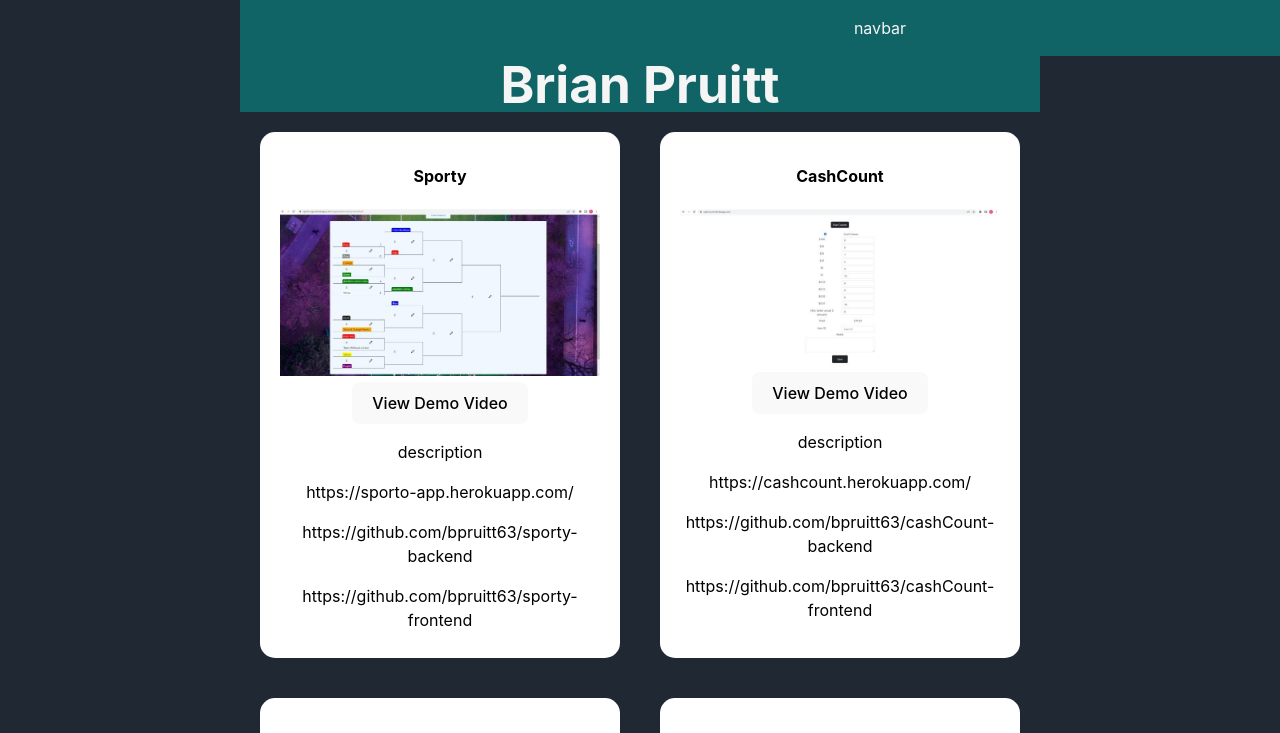
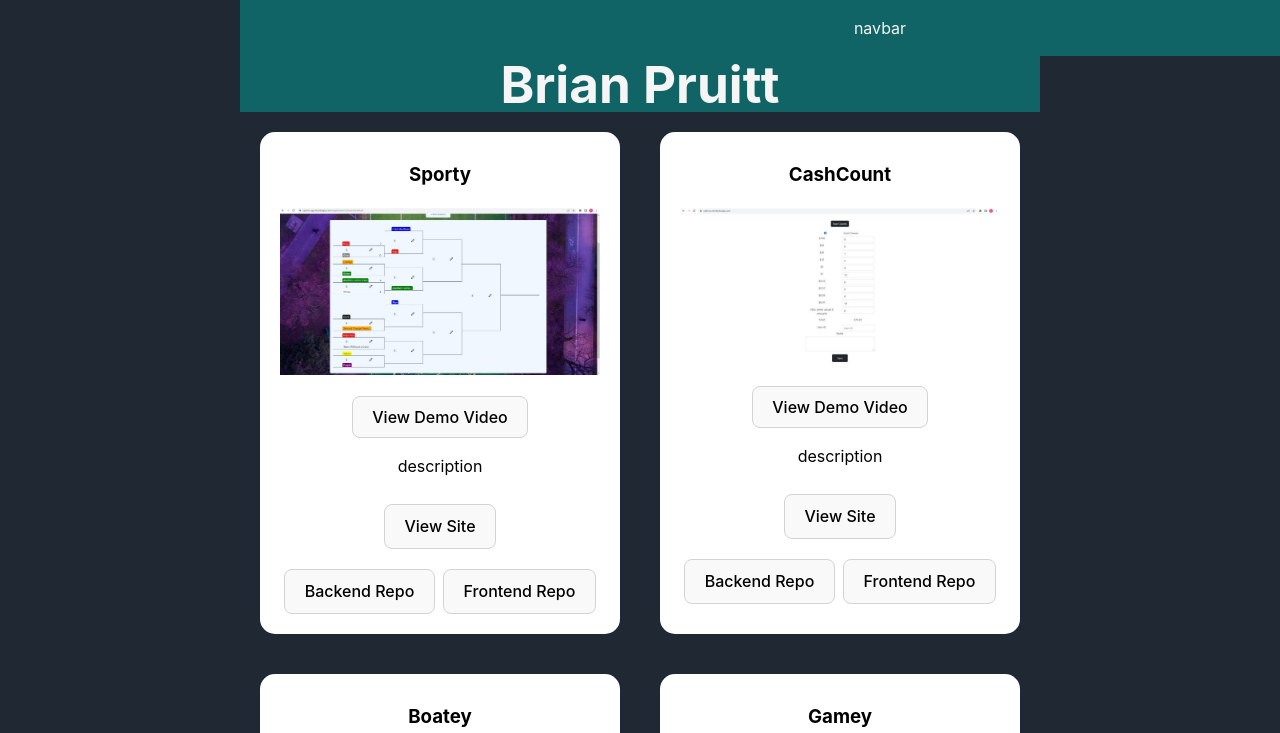
Before and after one commit to bpruitt63/portfolio, a React (Vite) app: page / in a window 1280 px wide. Shown: the top 733 px of the page. Built offline with nearby package versions, Linux system fonts and the light colour scheme.

Commit message:
styled project buttons

```diff
--- a/src/Project.jsx
+++ b/src/Project.jsx
@@ -7,7 +7,7 @@ function Project({project}) {
 
     return (
         <div className='projectCard'>
-            <h4>{project.title}</h4>
+            <h3>{project.title}</h3>
             <img className='projectScreenshot'
                 src={project.image.src}
                 alt={project.image.alt} />
@@ -24,13 +24,31 @@ function Project({project}) {
                     </iframe>
                 </div>}
             <p>{project.description}</p>
-            <p>{project.link}</p>
-            {project.backendFiles &&
-                <p>{project.backendFiles}</p>}
-            {project.frontendFiles &&
-                <p>{project.frontendFiles}</p>}
-            {project.singleRepo &&
-                <p>{project.singleRepo}</p>}
+            <a href={project.link}
+                target='blank'
+                className='projectButton'>
+                View Site
+            </a>
+            <div className='projectRepos'>
+                {project.backendFiles &&
+                    <a href={project.backendFiles}
+                        target='blank'
+                        className='projectButton'>
+                        Backend Repo
+                    </a>}
+                {project.frontendFiles &&
+                    <a href={project.frontendFiles}
+                        target='blank'
+                        className='projectButton'>
+                        Frontend Repo
+                    </a>}
+                {project.singleRepo &&
+                    <a href={project.singleRepo}
+                        target='blank'
+                        className='projectButton'>
+                        Project Repo
+                    </a>}
+            </div>
         </div>
     );
 };
--- a/src/static/styles/index.css
+++ b/src/static/styles/index.css
@@ -35,14 +35,13 @@ h1 {
 
 button {
   border-radius: 8px;
-  border: 1px solid transparent;
+  border: 1px solid lightgrey;
+  background-color: #f9f9f9;
   padding: 0.6em 1.2em;
   font-size: 1em;
   font-weight: 500;
   font-family: inherit;
-  background-color: #1a1a1a;
   cursor: pointer;
-  transition: border-color 0.25s;
 }
 button:hover {
   border-color: #646cff;
--- a/src/static/styles/projects.css
+++ b/src/static/styles/projects.css
@@ -33,4 +33,35 @@
 
 .projectScreenshot {
     max-width: 100%;
+    margin-bottom: 15px;
 }
+
+.projectButton {
+    border-radius: 8px;
+    border: 1px solid lightgrey;
+    background-color: #f9f9f9;
+    color: black;
+    padding: 0.6em 1.2em;
+    font-size: 1em;
+    font-weight: 500;
+    font-family: inherit;
+    cursor: pointer;
+    display: inline-block;
+    margin: 10px 0px;
+}
+
+.projectButton:hover {
+    border-color: #646cff;
+    color: black;
+}
+
+.projectRepos {
+    display: block;
+}
+
+@media screen and (min-width: 450px) {
+    .projectRepos {
+        display: flex;
+        justify-content: space-around;
+    }
+}
```
